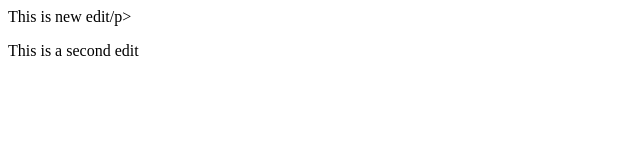
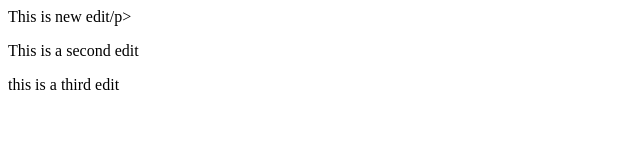
Before and after one commit to deepslama4/apnacollege, a plain HTML site: page index.html in a window 1280 px wide. Shown: the whole page, without its empty margins (0-640 px from the left). Drawn offline with Linux system fonts and the light colour scheme.

Commit message:
second commit via git commands

```diff
--- a/index.html
+++ b/index.html
@@ -1,2 +1,3 @@
 <p>This is new edit/p>
   <P>This is a second edit</P>
+  <p>this is a third edit</p>
```
